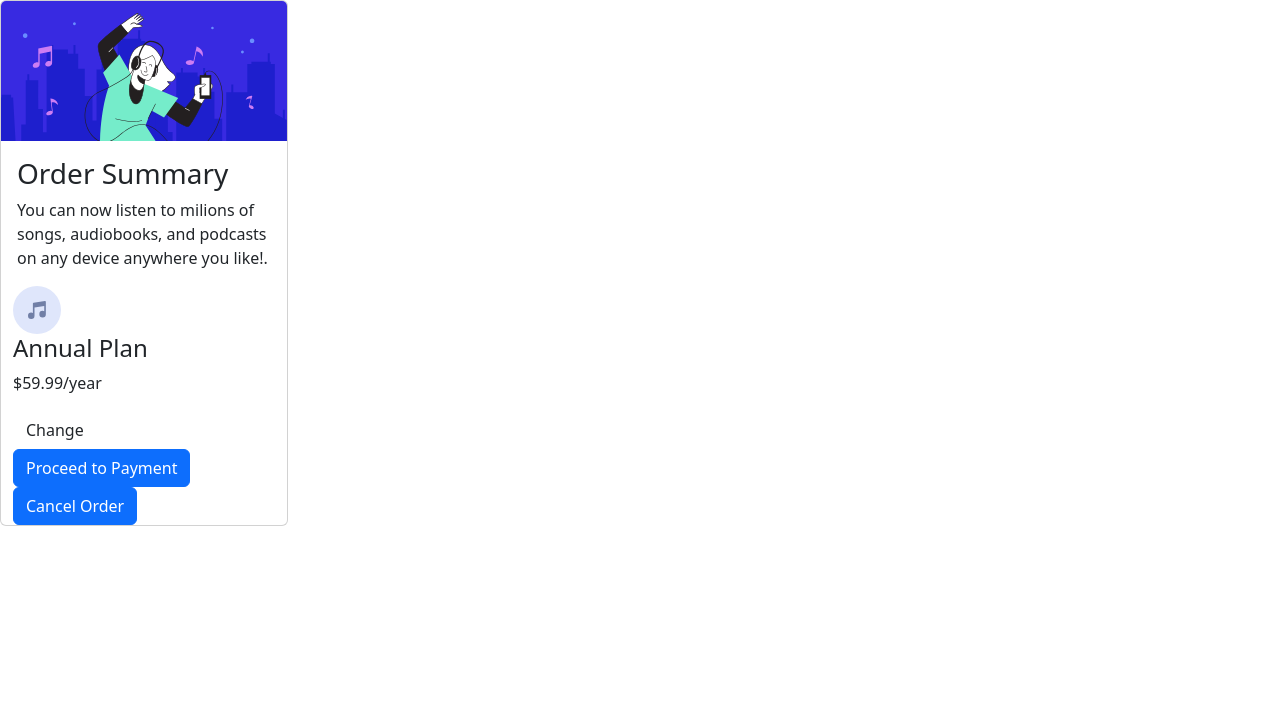
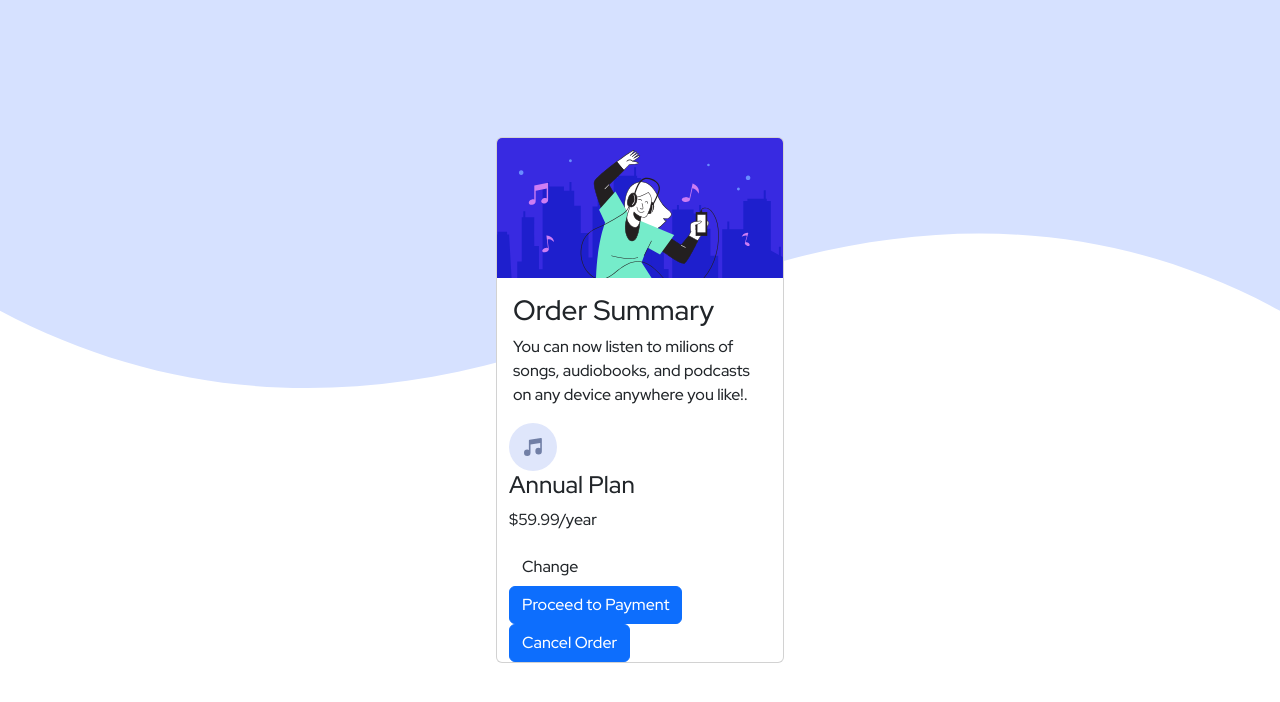
Before and after one commit to MatheusFelipeRuiz/Order-Summary-Component, a plain HTML site: page index.html in a window 1280 px wide. Drawn offline with nearby package versions, Linux system fonts and the light colour scheme.

Commit message:
Adicionando a imagem do background e centralizando o card

```diff
--- a/assets/scss/config.scss
+++ b/assets/scss/config.scss
@@ -0,0 +1,19 @@
+* {
+    margin: 0;
+    padding: 0;
+    font-size: 16px;
+    font-family: 'Red Hat Display', sans-serif;
+    box-sizing: border-box;
+}
+
+body {
+    width: 100vh;
+    height: 100vh;
+    display: flex;
+    margin: auto;
+    justify-content: center;
+    align-items: center;
+    background-image: url('../images/pattern-background-desktop.svg');
+    background-size: 100%;
+    background-repeat: no-repeat;
+}
--- a/assets/scss/style.scss
+++ b/assets/scss/style.scss
@@ -2,5 +2,6 @@
 @import url('https://fonts.googleapis.com/css2?family=Red+Hat+Display:wght@500;700;900&display=swap');
 
 // # Config SCSS
+@import './variaveis';
 @import './normalize';
 @import './config';
--- /dev/null
+++ b/assets/scss/variaveis.scss
@@ -0,0 +1,3 @@
+// # Cores Literais
+$branco: #fff;
+$azul: hsl(225, 100%, 98%);
```
Also changed, not shown: assets/css/style.css, 1 other file.
